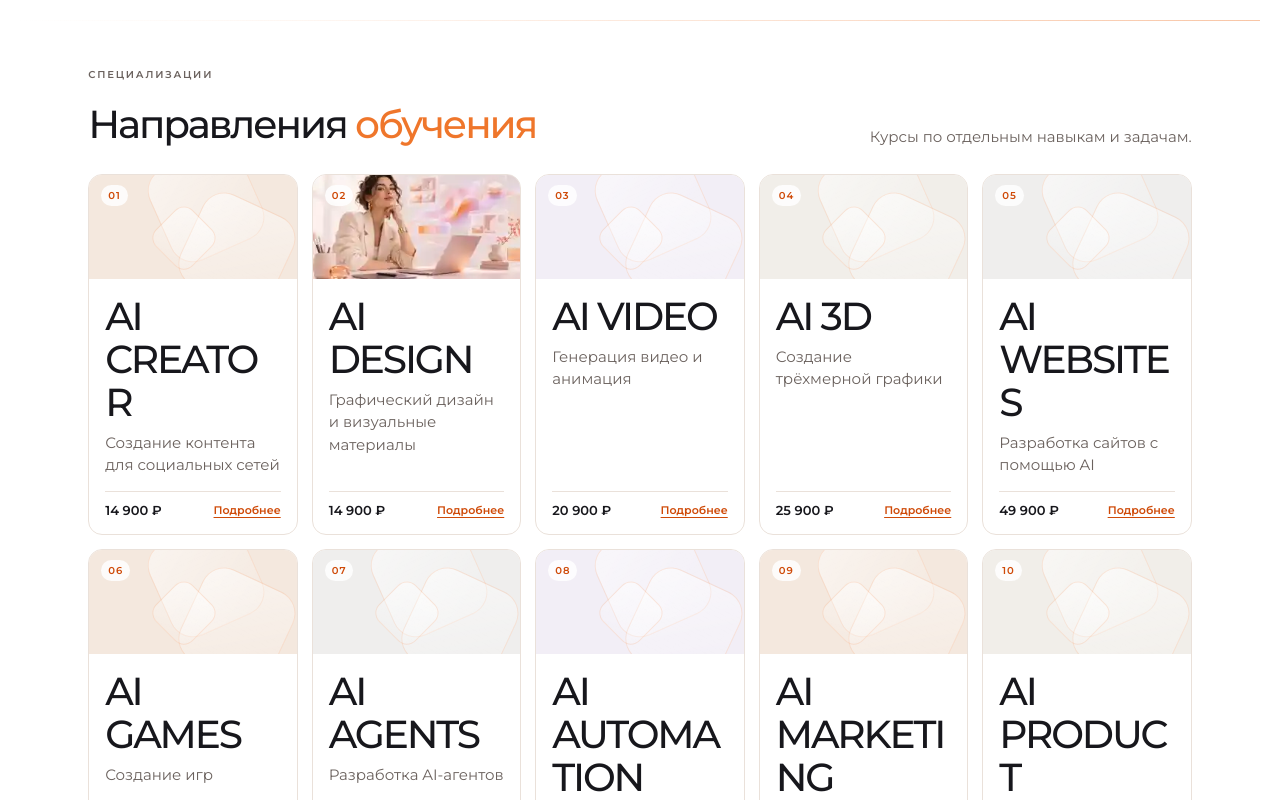
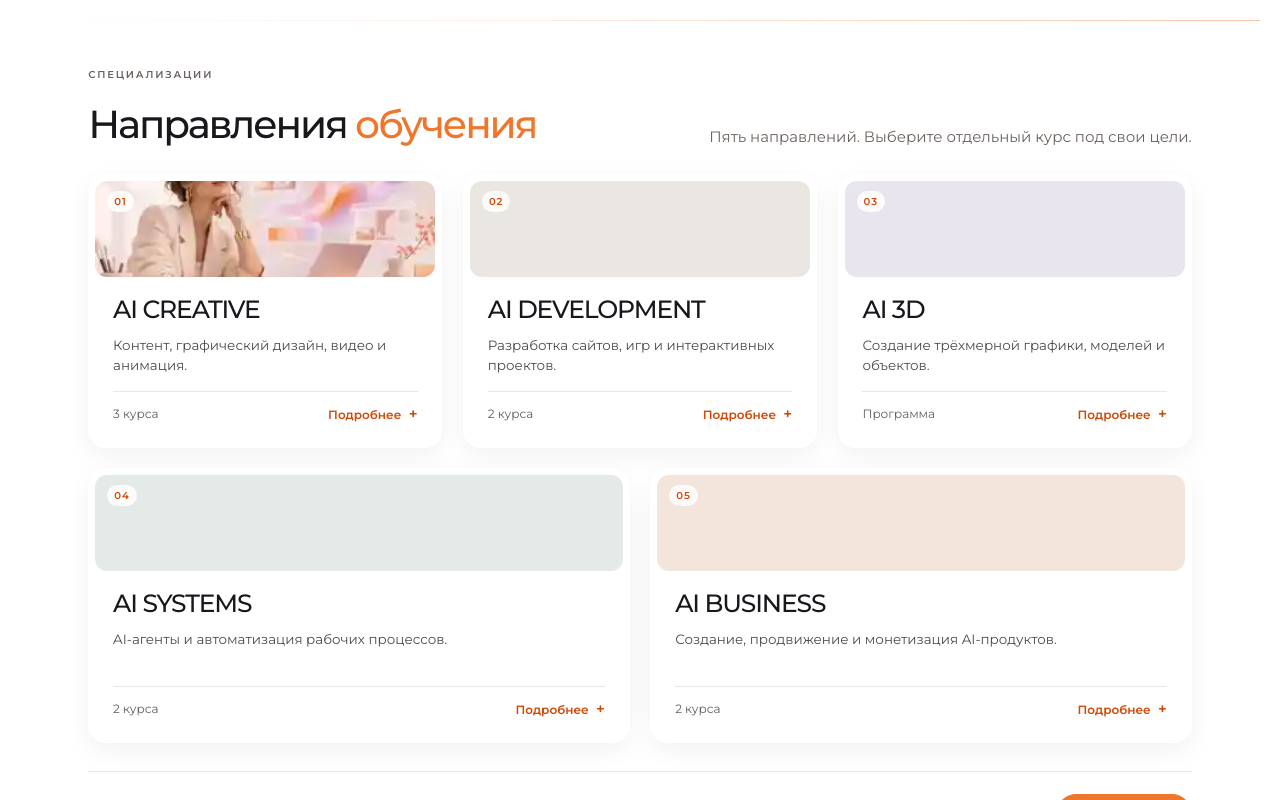
Before and after one commit to fuks19200-ctrl/09, a Next.js app: page / in a window 1280 px wide. Shown: the part 3980-4780 px from the top of the page. Built offline with nearby package versions, Linux system fonts and the light colour scheme.

Commit message:
Group ten courses into five glass direction cards with expandable individual course choices

```diff
--- a/app/components/CoursesContent.tsx
+++ b/app/components/CoursesContent.tsx
@@ -14,6 +14,14 @@ const courses = [
   { name: "AI AUTOMATION", description: "Автоматизация рабочих процессов", price: "59 900 ₽", code: "08", theme: "automation" },
   { name: "AI MARKETING", description: "Дополнительный курс по маркетингу", price: "5 900 ₽", code: "09", theme: "marketing" },
   { name: "AI PRODUCT", description: "Дополнительный курс по созданию AI-продуктов", price: "10 900 ₽", code: "10", theme: "product" },
+];
+
+const directions = [
+  { name: "AI CREATIVE", code: "01", theme: "creative", description: "Контент, графический дизайн, видео и анимация.", modules: ["AI CREATOR", "AI DESIGN", "AI VIDEO"] },
+  { name: "AI DEVELOPMENT", code: "02", theme: "development", description: "Разработка сайтов, игр и интерактивных проектов.", modules: ["AI WEBSITES", "AI GAMES"] },
+  { name: "AI 3D", code: "03", theme: "three", description: "Создание трёхмерной графики, моделей и объектов.", modules: ["AI 3D"] },
+  { name: "AI SYSTEMS", code: "04", theme: "systems", description: "AI-агенты и автоматизация рабочих процессов.", modules: ["AI AGENTS", "AI AUTOMATION"] },
+  { name: "AI BUSINESS", code: "05", theme: "business", description: "Создание, продвижение и монетизация AI-продуктов.", modules: ["AI MARKETING", "AI PRODUCT"] },
 ];
 
 const contact = "https://t.me/multumai";
@@ -92,22 +100,41 @@ export default function CoursesContent({ embedded = false }: { embedded?: boolea
               <p className="courses-kicker">СПЕЦИАЛИЗАЦИИ</p>
               <h2 id="directions-title">Направления <span>обучения</span></h2>
             </div>
-            <p>Курсы по отдельным навыкам и задачам.</p>
+            <p>Пять направлений. Выберите отдельный курс под свои цели.</p>
           </header>
-          <div className="specialty-grid">
-            {courses.map((course) => (
-              <article className={"specialty-card specialty-card--" + course.theme} key={course.name}>
-                <div className={"specialty-art specialty-art--" + course.theme} aria-hidden="true">
-                  {course.theme === "design" ? <img src="/images/ai-design.webp" alt="" width="280" height="158" loading="lazy" /> : <><i /><i /><i /></>}
-                  <span>{course.code}</span>
-                </div>
-                <div className="specialty-content">
-                  <h3>{course.name}</h3>
-                  <p>{course.description}</p>
-                  <div className="specialty-footer"><strong>{course.price}</strong><a href={contact} aria-label={"Узнать о курсе " + course.name}>Подробнее</a></div>
-                </div>
-              </article>
-            ))}
+          <div className="specialty-grid specialty-grid--directions">
+            {directions.map((direction) => {
+              const modules = courses.filter((course) => direction.modules.includes(course.name));
+              return (
+                <article className={"specialty-card specialty-card--direction specialty-card--" + direction.theme} key={direction.name}>
+                  <div className={"specialty-art specialty-art--direction specialty-art--" + direction.theme} aria-hidden="true">
+                    {direction.theme === "creative" && <img src="/images/ai-design.webp" alt="" width="280" height="158" loading="lazy" />}
+                    <span>{direction.code}</span>
+                  </div>
+                  <div className="specialty-content">
+                    <h3>{direction.name}</h3>
+                    <p>{direction.description}</p>
+                    <details className="direction-modules">
+                      <summary><span>{modules.length === 1 ? "Программа" : modules.length + " курса"}</span><span className="direction-details-label">Подробнее <span aria-hidden="true">+</span></span></summary>
+                      <div className="direction-module-list">
+                        {modules.map((course) => (
+                          <div className="direction-module" key={course.name}>
+                            <div>
+                              <h4>{course.name}</h4>
+                              <p>{course.description}</p>
+                            </div>
+                            <div className="direction-module-action">
+                              <span aria-label={course.price.replace(" ₽", " рублей")}>{course.price.replace(" ₽", "")}</span>
+                              <a href={contact} aria-label={"Узнать о курсе " + course.name}>Выбрать</a>
+                            </div>
+                          </div>
+                        ))}
+                      </div>
+                    </details>
+                  </div>
+                </article>
+              );
+            })}
           </div>
           <div className="courses-help"><p>Нужна помощь с выбором курса?</p><a className="course-action" href={contact}>Консультация</a></div>
         </div>
--- a/app/globals.css
+++ b/app/globals.css
@@ -2180,3 +2180,85 @@ body:has(.courses-page) { overflow-x: hidden; overflow-y: auto; }
 .courses-intro .program-card--custom .program-progress {
   font-size: clamp(10px,1.05vw,15px);
 }
+
+
+/* Five learning directions: three upper tiles, two wide lower tiles.
+   Original courses remain available inside accessible, native disclosure panels. */
+.courses-directions .specialty-grid--directions {
+  grid-template-columns: repeat(6,minmax(0,1fr));
+  gap: clamp(14px,1.6vw,24px);
+  align-items: start;
+}
+.courses-directions .specialty-card--direction {
+  grid-column: span 2;
+  min-width: 0;
+  padding: 6px;
+  background: rgba(255,255,255,.16);
+  border: 1px solid rgba(255,255,255,.82);
+  border-radius: 18px;
+  -webkit-backdrop-filter: blur(12px) saturate(110%);
+  backdrop-filter: blur(12px) saturate(110%);
+  box-shadow: 0 8px 24px rgba(36,25,42,.055), inset 0 1px 0 rgba(255,255,255,.85);
+}
+.courses-directions .specialty-card--direction:nth-child(n+4) { grid-column: span 3; }
+.courses-directions .specialty-art--direction {
+  height: clamp(86px,12vh,132px);
+  border-radius: 12px;
+  background: #f0ebe9;
+}
+.courses-directions .specialty-art--development { background: #eae6e1; }
+.courses-directions .specialty-art--three { background: #e9e5ee; }
+.courses-directions .specialty-art--systems { background: #e4eae7; }
+.courses-directions .specialty-art--business { background: #f3e5dc; }
+.courses-directions .specialty-card--direction .specialty-content {
+  padding: clamp(12px,1.4vw,20px);
+}
+.site-background .courses-directions .specialty-card--direction .specialty-content h3 {
+  font-family: var(--font-montserrat), sans-serif;
+  font-size: clamp(17px,1.95vw,28px);
+  font-weight: 450;
+  line-height: 1.2;
+  letter-spacing: -.045em;
+  overflow-wrap: normal;
+  word-break: normal;
+  margin: 0 0 10px;
+}
+.courses-directions .specialty-card--direction .specialty-content > p {
+  color: #504851;
+  font-size: clamp(13px,1.05vw,16px);
+  line-height: 1.5;
+  min-height: 3em;
+  margin: 0 0 16px;
+}
+.direction-modules { margin-top: auto; border-top: 1px solid rgba(90,65,58,.13); }
+.direction-modules summary {
+  display: flex;
+  justify-content: space-between;
+  align-items: center;
+  gap: 10px;
+  padding: 12px 0 0;
+  cursor: pointer;
+  list-style: none;
+  color: #645b60;
+  font-size: 12px;
+}
+.direction-modules summary::-webkit-details-marker { display: none; }
+.direction-details-label { color: var(--course-action-ink); font-weight: 600; white-space: nowrap; }
+.direction-details-label > span { display: inline-block; margin-left: 4px; font-size: 15px; transition: transform .18s ease; }
+.direction-modules[open] .direction-details-label > span { transform: rotate(45deg); }
+.direction-modules summary:focus-visible, .direction-module a:focus-visible { outline: 2px solid var(--course-accent); outline-offset: 3px; }
+.direction-module-list { margin-top: 12px; }
+.direction-module { display: flex; justify-content: space-between; gap: 12px; padding: 12px 0; border-top: 1px solid rgba(90,65,58,.12); }
+.direction-module h4 { font-size: 13px; font-weight: 550; line-height: 1.4; margin: 0 0 4px; overflow-wrap: normal; }
+.courses-directions .direction-module p { font-size: 12px; line-height: 1.4; margin: 0; }
+.direction-module-action { display: flex; flex-direction: column; align-items: flex-end; justify-content: center; gap: 6px; font-size: 12px; white-space: nowrap; }
+.direction-module-action a { color: var(--course-action-ink); text-underline-offset: 3px; }
+@media (max-width: 800px) {
+  .courses-directions .specialty-grid--directions { grid-template-columns: repeat(2,minmax(0,1fr)); }
+  .courses-directions .specialty-card--direction, .courses-directions .specialty-card--direction:nth-child(n+4) { grid-column: span 1; }
+  .courses-directions .specialty-card--direction:last-child { grid-column: 1 / -1; }
+}
+@media (max-width: 480px) {
+  .courses-directions .specialty-grid--directions { grid-template-columns: minmax(0,1fr); }
+  .courses-directions .specialty-card--direction .specialty-content > p { min-height: 0; }
+}
```
